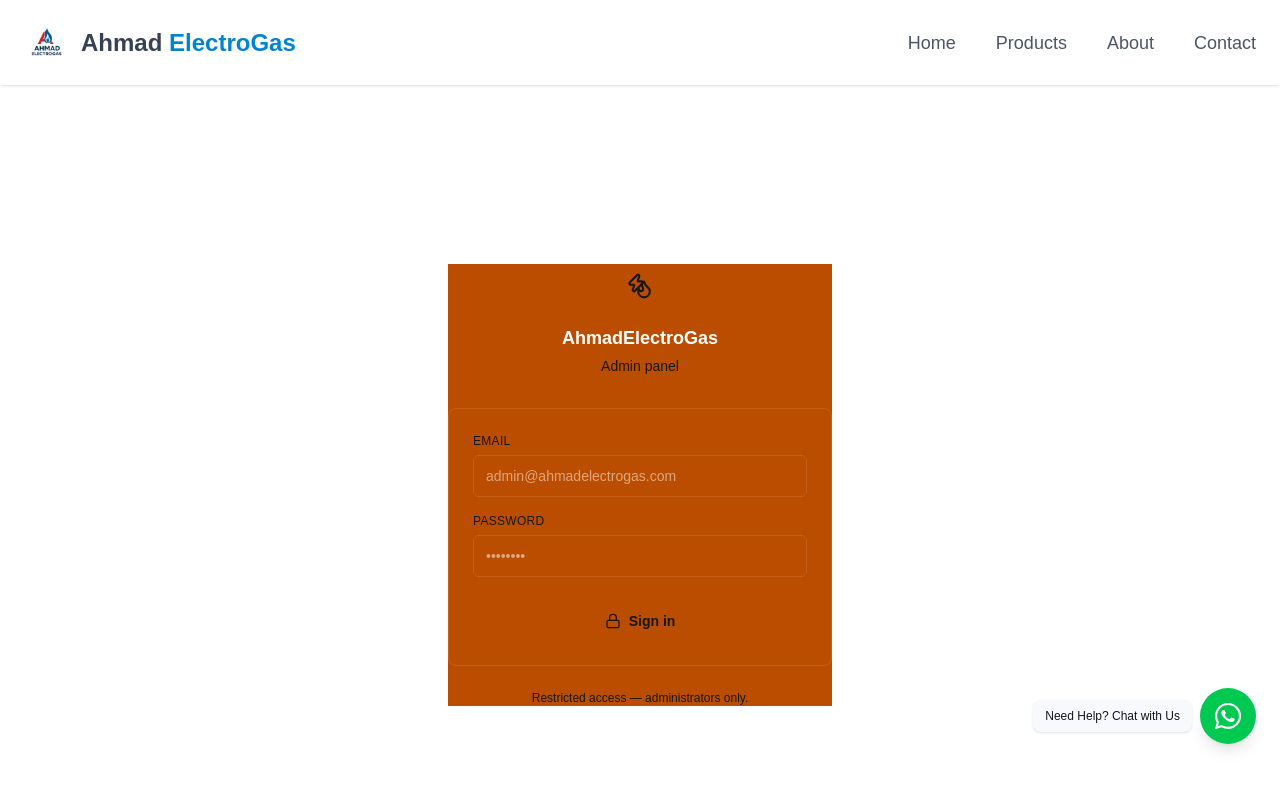
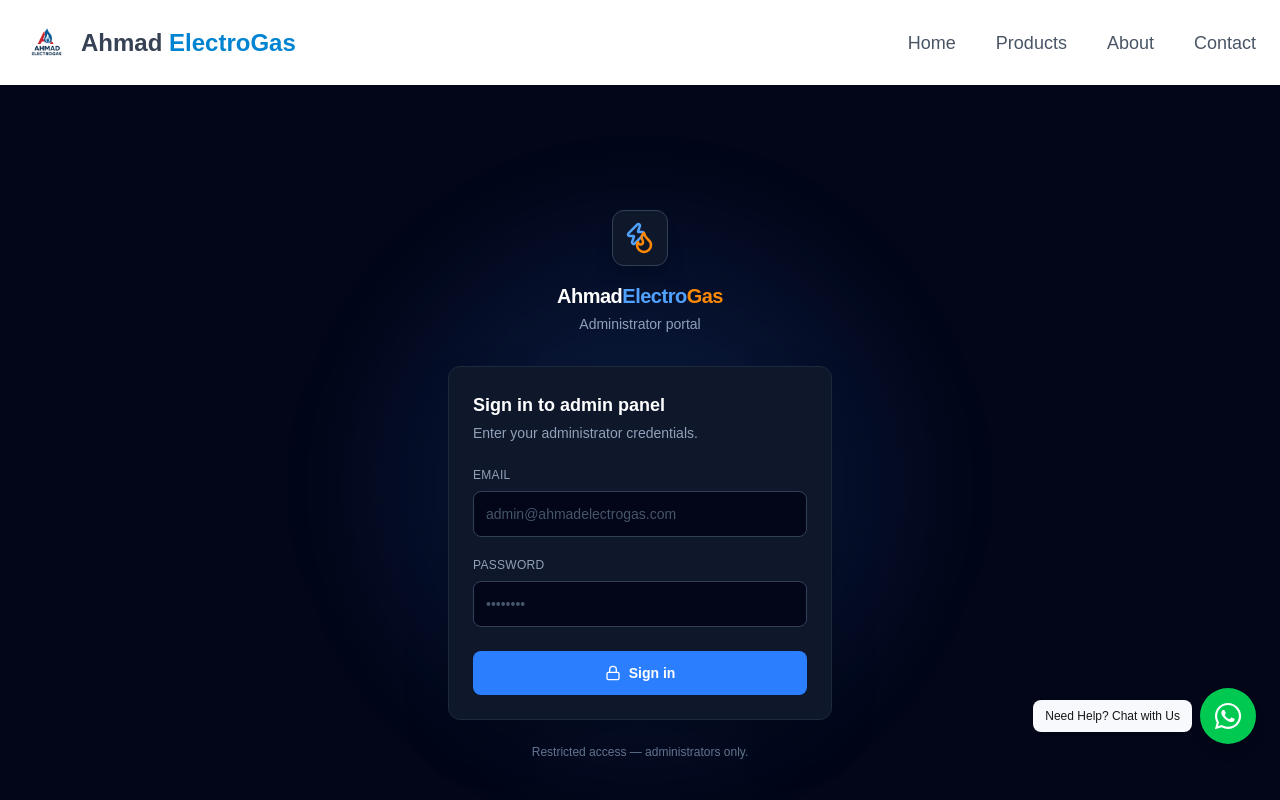
Before and after one commit to zanns19/E-Commerce, a Next.js app: page /admin/login in a window 1280 px wide. Shown: the top 800 px of the page. Built offline with nearby package versions, Linux system fonts and the light colour scheme; a web font is replaced by a local one.

Commit message:
change login layout

```diff
--- a/app/admin/(auth)/login/page.js
+++ b/app/admin/(auth)/login/page.js
@@ -2,10 +2,11 @@
 
 import { useState } from "react";
 import { useRouter } from "next/navigation";
-import { Zap, Flame, Lock } from "lucide-react";
+import { Zap, Flame, Lock, Loader2 } from "lucide-react";
 
 export default function AdminLoginPage() {
   const router = useRouter();
+
   const [email, setEmail] = useState("");
   const [password, setPassword] = useState("");
   const [error, setError] = useState("");
@@ -13,101 +14,175 @@ export default function AdminLoginPage() {
 
   async function handleSubmit(e) {
     e.preventDefault();
+
+    if (loading) return;
+
     setLoading(true);
     setError("");
 
     try {
       const res = await fetch("/api/auth/login", {
         method: "POST",
-        headers: { "Content-Type": "application/json" },
-        body: JSON.stringify({ email, password }),
+        headers: {
+          "Content-Type": "application/json",
+        },
+        credentials: "include",
+        body: JSON.stringify({
+          email: email.trim(),
+          password,
+        }),
       });
+
       const data = await res.json();
 
       if (!res.ok) {
-        setError(data.error || "Login failed.");
-        setLoading(false);
+        setError(data.error || "Invalid email or password.");
         return;
       }
 
-      router.push("/admin");
+      router.replace("/admin");
       router.refresh();
     } catch (err) {
-      setError("Couldn't reach the server. Check your connection and try again.");
+      console.error("Login error:", err);
+
+      setError(
+        "Couldn't reach the server. Please check your connection and try again."
+      );
+    } finally {
       setLoading(false);
     }
   }
 
   return (
-    <div className="flex min-h-screen items-center justify-center bg-ink px-6">
-      <div className="meter-ticks pointer-events-none absolute inset-0 opacity-30" />
-      <div className="relative w-full bg-amber-700 max-w-sm">
-        <div className="mb-8 flex flex-col items-center text-center">
-          <span className="relative mb-4 flex h-11 w-11 items-center justify-center rounded-lg bg-ink-800">
-            <Zap className="absolute h-5 w-5 text-electric" strokeWidth={2.5} style={{ transform: "translate(-4px,-3px)" }} />
-            <Flame className="absolute h-5 w-5 text-gas" strokeWidth={2.5} style={{ transform: "translate(4px,3px)" }} />
-          </span>
-          <h1 className="font-mono text-lg font-semibold text-white">
-            Ahmad<span className="text-electric">Electro</span>
-            <span className="text-gas">Gas</span>
-          </h1>
-          <p className="mt-1 text-sm text-mist-500">Admin panel</p>
+    <main className="relative flex min-h-screen items-center justify-center overflow-hidden bg-slate-950 px-5 py-10">
+      {/* Background */}
+      <div className="pointer-events-none absolute inset-0">
+        <div className="absolute inset-0 bg-[radial-gradient(circle_at_center,rgba(59,130,246,0.12),transparent_45%)]" />
+
+        <div className="absolute left-1/2 top-1/2 h-[500px] w-[500px] -translate-x-1/2 -translate-y-1/2 rounded-full bg-blue-500/5 blur-3xl" />
       </div>
 
-        <form
-          onSubmit={handleSubmit}
-          className="rounded-lg border border-white/10 bg-ink-800 p-6 shadow-panel"
+      {/* Login content */}
+      <section className="relative z-10 w-full max-w-sm">
+        {/* Logo / Brand */}
+        <div className="mb-8 text-center">
+          <div className="mx-auto mb-4 flex h-14 w-14 items-center justify-center rounded-xl border border-slate-700 bg-slate-900 shadow-xl">
+            <div className="relative h-8 w-8">
+              <Zap
+                className="absolute left-0 top-0 h-6 w-6 text-blue-400"
+                strokeWidth={2.5}
+              />
+
+              <Flame
+                className="absolute bottom-0 right-0 h-6 w-6 text-orange-400"
+                strokeWidth={2.5}
+              />
+            </div>
+          </div>
+
+          <h1 className="text-xl font-bold tracking-tight text-white">
+            Ahmad
+            <span className="text-blue-400">Electro</span>
+            <span className="text-orange-400">Gas</span>
+          </h1>
+
+          <p className="mt-1 text-sm text-slate-400">
+            Administrator portal
+          </p>
+        </div>
+
+        {/* Card */}
+        <div className="rounded-xl border border-slate-800 bg-slate-900 p-6 shadow-2xl">
+          <div className="mb-6">
+            <h2 className="text-lg font-semibold text-white">
+              Sign in to admin panel
+            </h2>
+
+            <p className="mt-1 text-sm text-slate-400">
+              Enter your administrator credentials.
+            </p>
+          </div>
+
+          <form onSubmit={handleSubmit}>
+            {/* Email */}
+            <div>
+              <label
+                htmlFor="email"
+                className="block text-xs font-medium uppercase tracking-wide text-slate-400"
               >
-          <div>
-            <label className="block text-xs font-medium uppercase tracking-wide text-mist-500">
                 Email
               </label>
+
               <input
+                id="email"
+                name="email"
+                type="email"
                 required
-              type="email"
                 autoComplete="username"
                 value={email}
                 onChange={(e) => setEmail(e.target.value)}
-              className="mt-1.5 w-full rounded-md border border-white/10 bg-ink px-3 py-2.5 text-sm text-white outline-none focus:border-electric focus:ring-2 focus:ring-electric/20"
+                disabled={loading}
                 placeholder="admin@ahmadelectrogas.com"
+                className="mt-2 block w-full rounded-lg border border-slate-700 bg-slate-950 px-3 py-3 text-sm text-white placeholder:text-slate-600 outline-none transition focus:border-blue-500 focus:ring-2 focus:ring-blue-500/20 disabled:cursor-not-allowed disabled:opacity-60"
               />
             </div>
 
-          <div className="mt-4">
-            <label className="block text-xs font-medium uppercase tracking-wide text-mist-500">
+            {/* Password */}
+            <div className="mt-5">
+              <label
+                htmlFor="password"
+                className="block text-xs font-medium uppercase tracking-wide text-slate-400"
+              >
                 Password
               </label>
+
               <input
+                id="password"
+                name="password"
+                type="password"
                 required
-              type="password"
                 autoComplete="current-password"
                 value={password}
                 onChange={(e) => setPassword(e.target.value)}
-              className="mt-1.5 w-full rounded-md border border-white/10 bg-ink px-3 py-2.5 text-sm text-white outline-none focus:border-electric focus:ring-2 focus:ring-electric/20"
+                disabled={loading}
                 placeholder="••••••••"
+                className="mt-2 block w-full rounded-lg border border-slate-700 bg-slate-950 px-3 py-3 text-sm text-white placeholder:text-slate-600 outline-none transition focus:border-blue-500 focus:ring-2 focus:ring-blue-500/20 disabled:cursor-not-allowed disabled:opacity-60"
               />
             </div>
 
+            {/* Error */}
             {error && (
-            <p className="mt-4 rounded-md bg-danger/10 px-3 py-2 text-sm text-danger">
-              {error}
-            </p>
+              <div className="mt-4 rounded-lg border border-red-500/20 bg-red-500/10 px-3 py-3">
+                <p className="text-sm text-red-400">{error}</p>
+              </div>
             )}
 
+            {/* Button */}
             <button
               type="submit"
               disabled={loading}
-            className="mt-6 flex w-full items-center justify-center gap-2 rounded-md bg-electric px-4 py-2.5 text-sm font-semibold text-ink transition hover:bg-electric-light disabled:opacity-60"
+              className="mt-6 flex w-full items-center justify-center gap-2 rounded-lg bg-blue-500 px-4 py-3 text-sm font-semibold text-white transition hover:bg-blue-400 focus:outline-none focus:ring-2 focus:ring-blue-500/40 disabled:cursor-not-allowed disabled:opacity-60"
             >
+              {loading ? (
+                <>
+                  <Loader2 className="h-4 w-4 animate-spin" />
+                  Signing in...
+                </>
+              ) : (
+                <>
                   <Lock className="h-4 w-4" />
-            {loading ? "Signing in…" : "Sign in"}
+                  Sign in
+                </>
+              )}
             </button>
           </form>
+        </div>
 
-        <p className="mt-6 text-center text-xs text-mist-500">
+        {/* Footer */}
+        <p className="mt-6 text-center text-xs text-slate-500">
           Restricted access — administrators only.
         </p>
-      </div>
-    </div>
+      </section>
+    </main>
   );
 }
```
Lines whose indentation alone changed are shown as unchanged.
